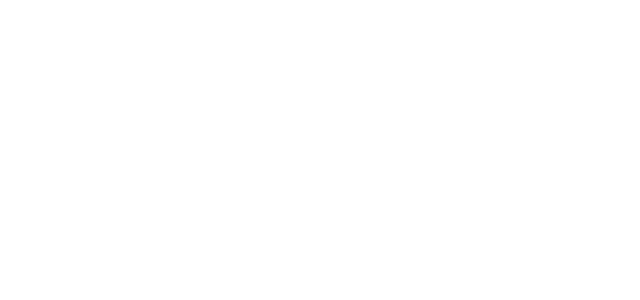
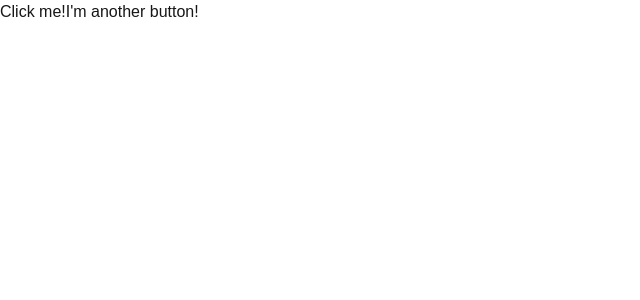
Before and after one commit to RaptorAssassin/web-music-player, a Next.js app: page / in a window 1280 px wide. Shown: the top 300 px of the page, without its empty margins (0-640 px from the left). Built offline with nearby package versions, Linux system fonts and the light colour scheme.

Commit message:
more demo

```diff
--- a/app/page.tsx
+++ b/app/page.tsx
@@ -3,7 +3,8 @@
 export default function Home() {
   return (
     <main>
-      <Button />
+      <Button text="Click me!" />
+      <Button text="I'm another button!" />
     </main>
   );
 }
```
